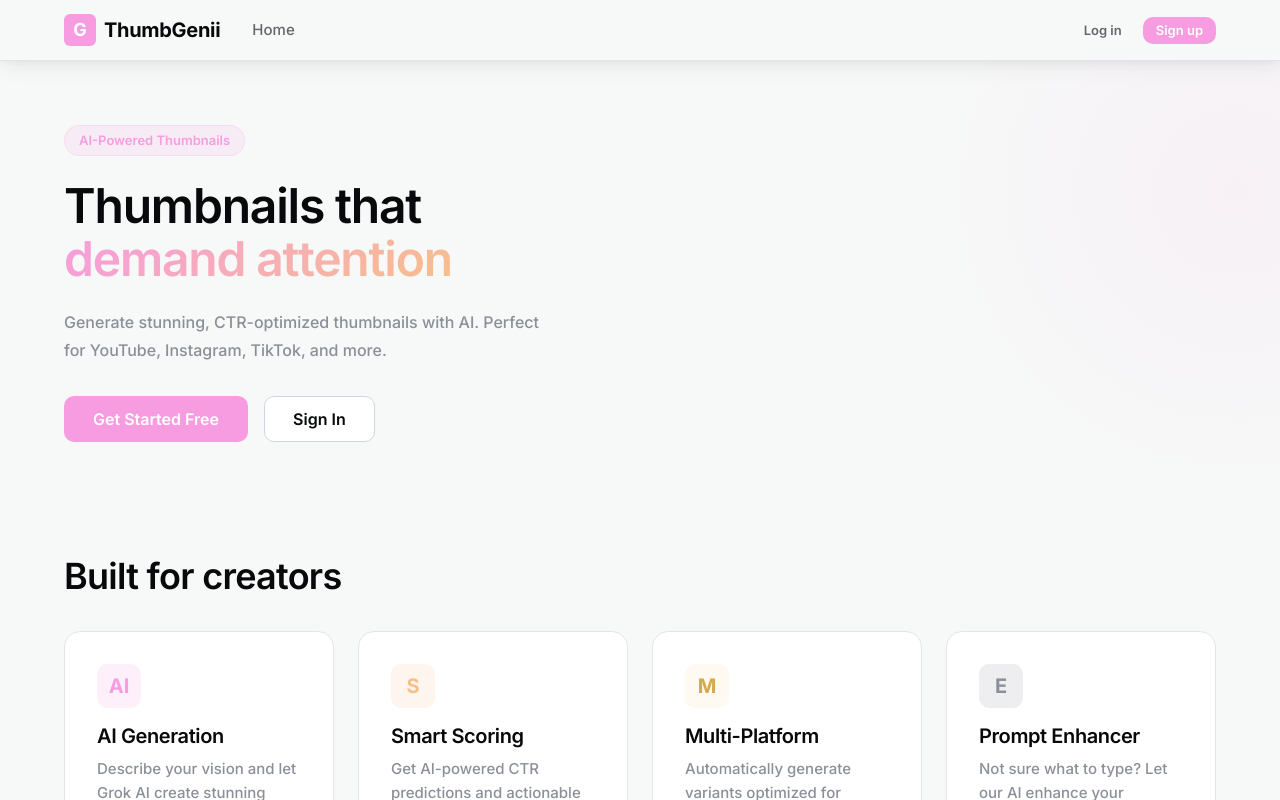
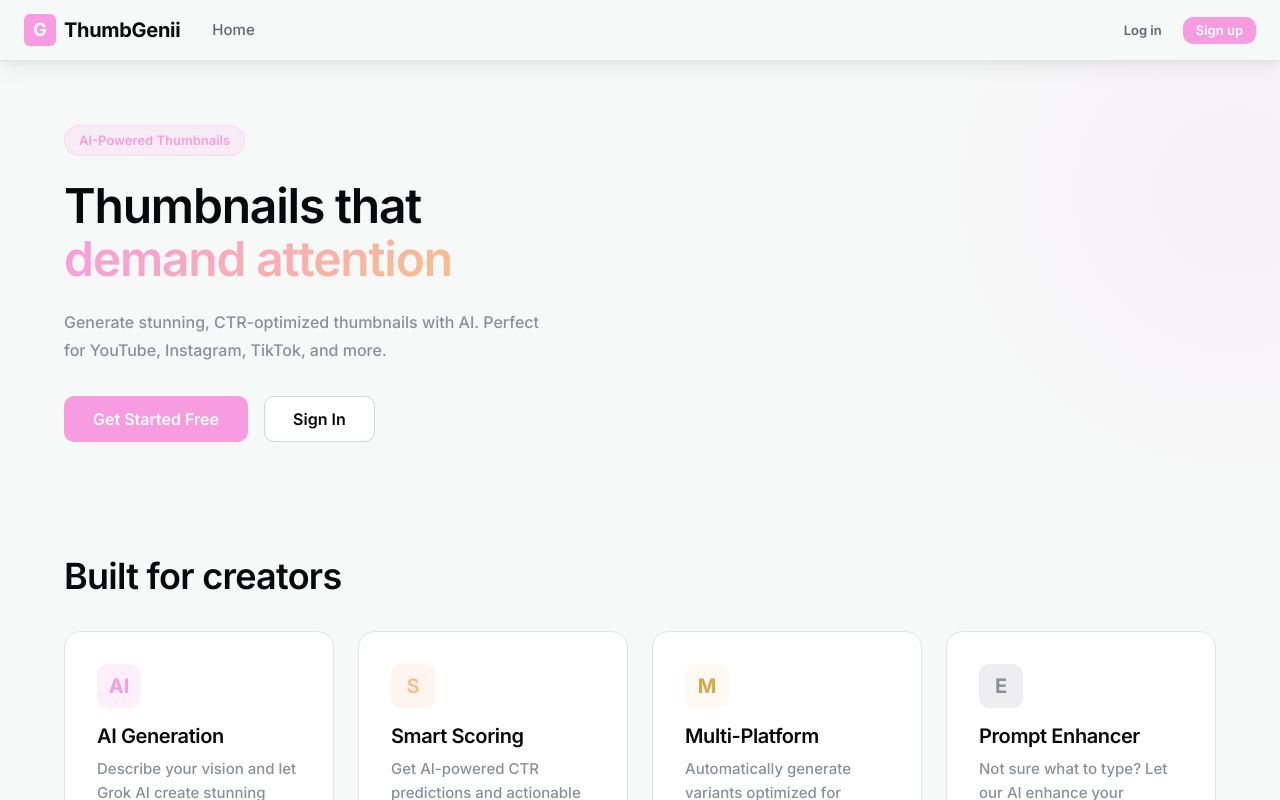
Before and after one commit to dev0jha/ThumbGenii, a React (Vite) app in the folder Frontend/: page / in a window 1280 px wide. Shown: the top 800 px of the page. Built offline with nearby package versions, Linux system fonts and the light colour scheme; a web font is replaced by a local one.

Commit message:
fix: increase navbar width and nav link spacing

```diff
--- a/Frontend/src/components/layout/Header.css
+++ b/Frontend/src/components/layout/Header.css
@@ -4,14 +4,11 @@
   position: sticky;
   top: 0;
   z-index: 100;
+  width: 100%;
   box-shadow:
     0 4px 24px rgba(0, 0, 0, 0.08),
     0 1.5px 6px rgba(0, 0, 0, 0.04);
   backdrop-filter: blur(8px);
-  margin: 0 auto;
-  left: 0;
-  right: 0;
-  width: 100%;
 }
 
 .header-inner {
@@ -19,6 +16,9 @@
   align-items: center;
   height: 60px;
   gap: var(--space-xl);
+  max-width: 1400px;
+  margin: 0 auto;
+  padding: 0 var(--space-lg);
 }
 
 .header-logo {
@@ -51,7 +51,8 @@
 
 .header-nav {
   display: flex;
-  gap: var(--space-lg);
+  align-items: center;
+  gap: var(--space-xl);
   flex: 1;
 }
 
```
